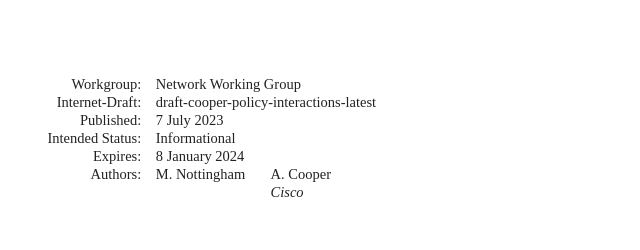
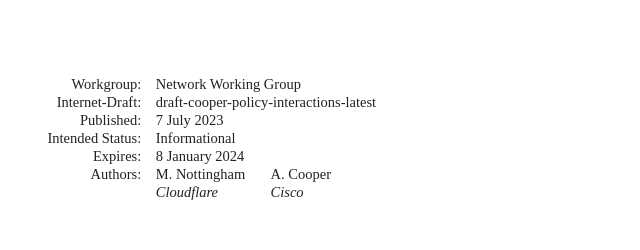
Before and after one commit to coopdanger/draft-ietf-policy-interactions, a plain HTML site: page draft-cooper-policy-interactions-00/draft-cooper-policy-interactions.html in a window 1280 px wide. Shown: the top 250 px of the page, 92-732 px from the left. Drawn offline with Linux system fonts and the light colour scheme; a web font is replaced by a local one.

Commit message:
Script updating gh-pages from f492b31. [ci skip]

```diff
--- a/draft-cooper-policy-interactions-00/draft-cooper-policy-interactions.html
+++ b/draft-cooper-policy-interactions-00/draft-cooper-policy-interactions.html
@@ -1074,6 +1074,7 @@ svg :is([fill="white"], [fill^="#fff"]) {
 <dd class="authors">
 <div class="author">
       <div class="author-name">M. Nottingham</div>
+<div class="org">Cloudflare</div>
 </div>
 <div class="author">
       <div class="author-name">A. Cooper</div>
@@ -1464,6 +1465,7 @@ svg :is([fill="white"], [fill^="#fff"]) {
       </h2>
 <address class="vcard">
         <div dir="auto" class="left"><span class="fn nameRole">Mark Nottingham</span></div>
+<div dir="auto" class="left"><span class="org">Cloudflare</span></div>
 <div class="email">
 <span>Email:</span>
 <a href="mailto:mnot@mnot.net" class="email">mnot@mnot.net</a>
```
Also changed, not shown: index.html (+1 -1 lines), draft-cooper-policy-interactions-00/draft-cooper-policy-interactions.txt.
